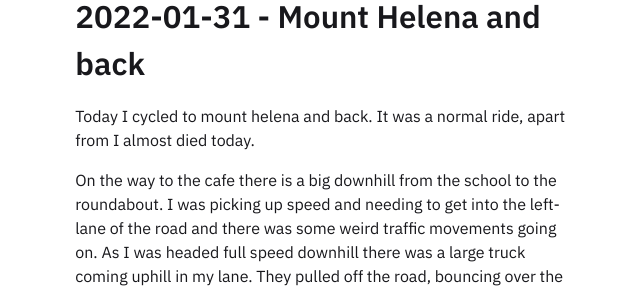
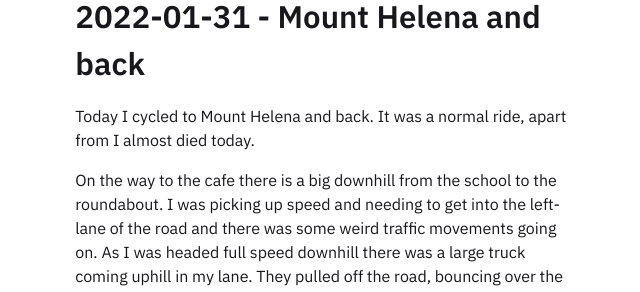
Before and after one commit to jonathan-paige/jonathan-paige.github.io, a Jekyll site: the page built from _notes/Public/Cycling.md, in a window 1280 px wide. Shown: the part 339-631 px from the top of the page, without its empty margins (316-956 px from the left). Built offline with Jekyll 4.4.1, drawn with Linux system fonts in a browser that asks for light colours.

Commit message:
spelling correction

```diff
--- a/_notes/Public/Cycling.md
+++ b/_notes/Public/Cycling.md
@@ -8,6 +8,6 @@ Trying to create a new page. I will enter some bullshit below.
 
 # Cycling
 ## 2022-01-31 - Mount Helena and back
-Today I cycled to mount helena and back. It was a normal ride, apart from I almost died today.
+Today I cycled to Mount Helena and back. It was a normal ride, apart from I almost died today.
 
 On the way to the cafe there is a big downhill from the school to the roundabout. I was picking up speed and needing to get into the left-lane of the road and there was some weird traffic movements going on. As I was headed full speed downhill there was a large truck coming uphill in my lane. They pulled off the road, bouncing over the curb and I thought they were parking up to do some work. That wasn't the case. They kept slowly driving back into my lane, vering further and further into the road. I was staring them in the face and thought WTF you doin' mate? As I was mach II around the truck I saw what they were avoiding...A downed power line. Just in the nick of time I ducked to avoid being clothelined by the high voltage transmitter. Noggin saved.
```
Also changed, not shown: 1 other file.
